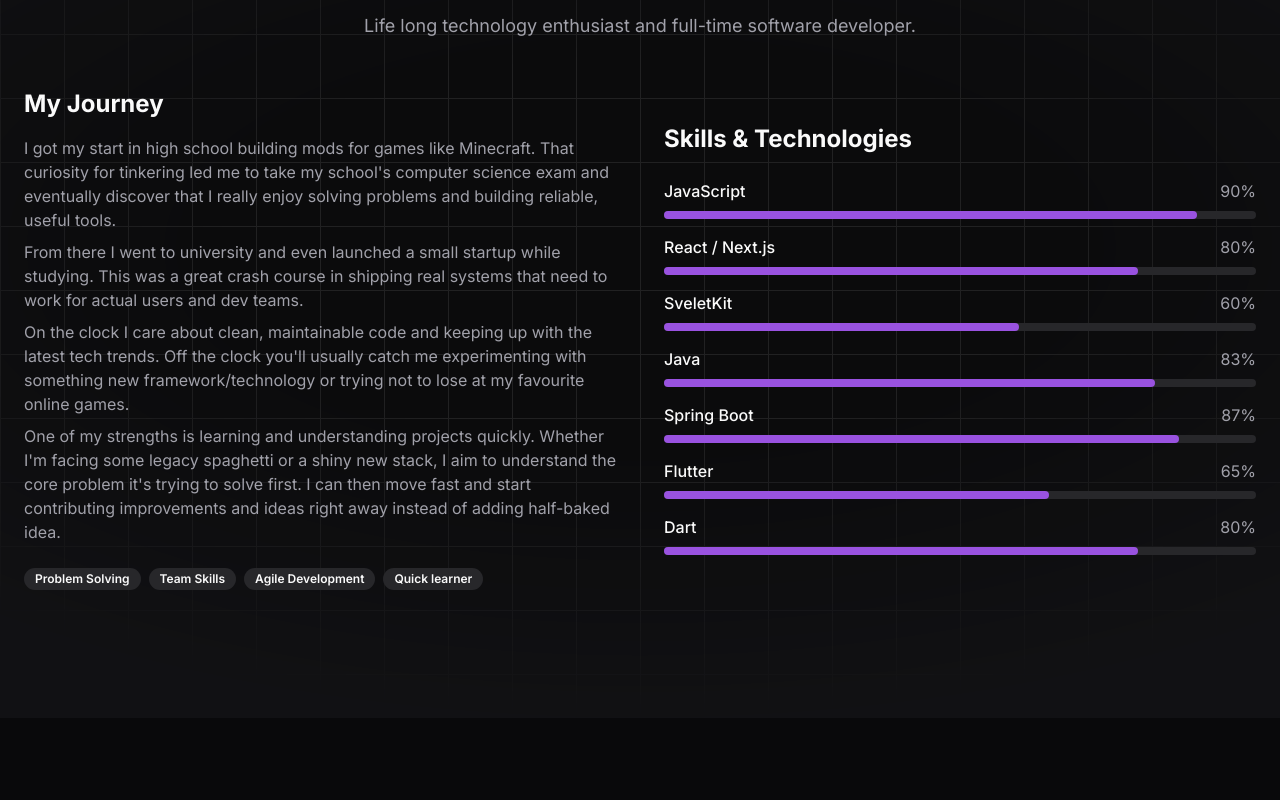
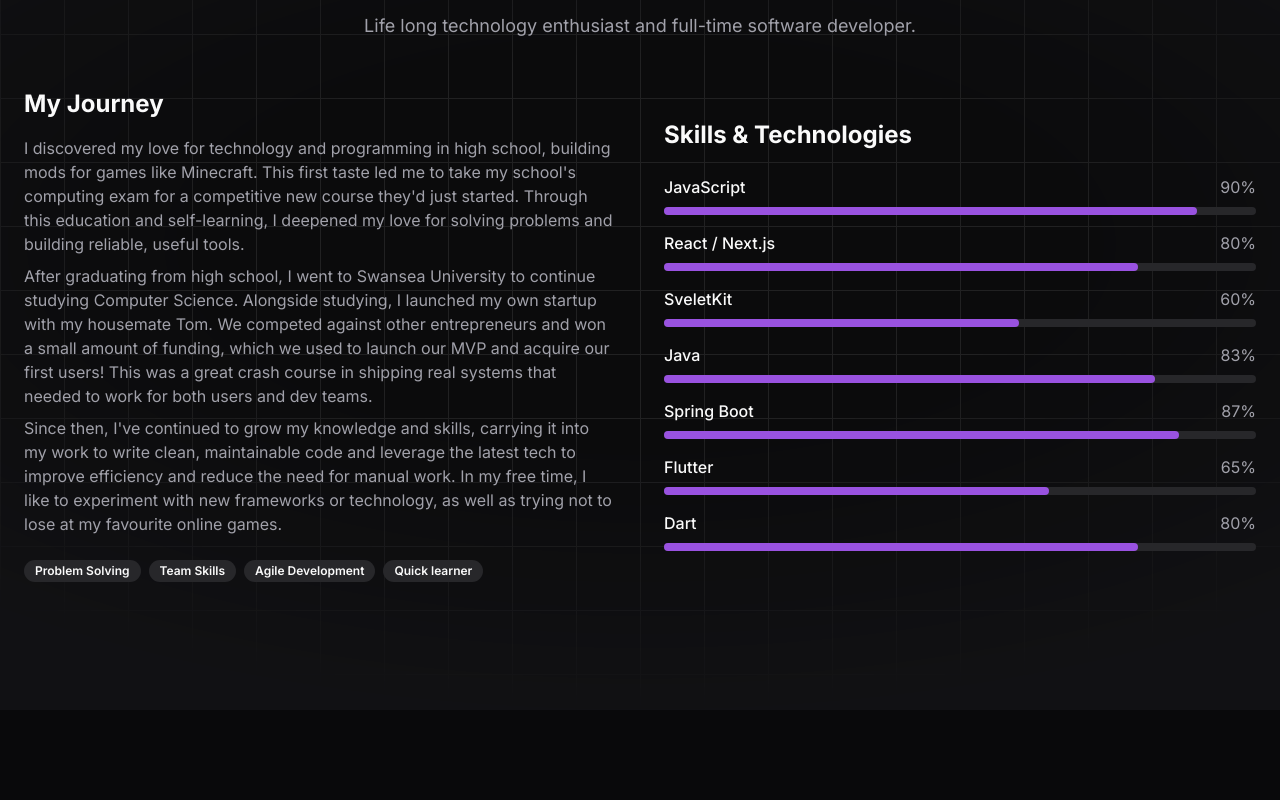
Before and after one commit to SimplyAName/PersonalSiteV0Base, a Next.js app: page / in a window 1280 px wide. Shown: the part 1140-1940 px from the top of the page. Built offline with nearby package versions, Linux system fonts and the light colour scheme.

Commit message:
Update about and CV text

```diff
--- a/components/sections/about-section.tsx
+++ b/components/sections/about-section.tsx
@@ -48,27 +48,28 @@ export function AboutSection() {
             transition={{duration: 0.5}}
           >
             <h3 className="mb-4 text-2xl font-bold">My Journey</h3>
+
             <div className="text-muted-foreground mb-6 flex flex-col gap-2">
               <p>
-                I got my start in high school building mods for games like Minecraft. That curiosity
-                for tinkering led me to take my school's computer science exam and eventually
-                discover that I really enjoy solving problems and building reliable, useful tools.
+                I discovered my love for technology and programming in high school, building mods
+                for games like Minecraft. This first taste led me to take my school's computing exam
+                for a competitive new course they'd just started. Through this education and
+                self-learning, I deepened my love for solving problems and building reliable, useful
+                tools.
               </p>
               <p>
-                From there I went to university and even launched a small startup while studying.
-                This was a great crash course in shipping real systems that need to work for actual
-                users and dev teams.
+                After graduating from high school, I went to Swansea University to continue studying
+                Computer Science. Alongside studying, I launched my own startup with my housemate
+                Tom. We competed against other entrepreneurs and won a small amount of funding,
+                which we used to launch our MVP and acquire our first users! This was a great crash
+                course in shipping real systems that needed to work for both users and dev teams.
               </p>
               <p>
-                On the clock I care about clean, maintainable code and keeping up with the latest
-                tech trends. Off the clock you'll usually catch me experimenting with something new
-                framework/technology or trying not to lose at my favourite online games.
-              </p>
-              <p>
-                One of my strengths is learning and understanding projects quickly. Whether I'm
-                facing some legacy spaghetti or a shiny new stack, I aim to understand the core
-                problem it's trying to solve first. I can then move fast and start contributing
-                improvements and ideas right away instead of adding half-baked idea.
+                Since then, I've continued to grow my knowledge and skills, carrying it into my work
+                to write clean, maintainable code and leverage the latest tech to improve efficiency
+                and reduce the need for manual work. In my free time, I like to experiment with new
+                frameworks or technology, as well as trying not to lose at my favourite online
+                games.
               </p>
             </div>
             <div className="flex flex-wrap gap-2">
--- a/components/sections/contact-section.tsx
+++ b/components/sections/contact-section.tsx
@@ -24,8 +24,9 @@ export function ContactSection() {
             Let's Work Together
           </h2>
           <p className="text-muted-foreground mx-auto max-w-[700px] md:text-xl">
-            I'm always interested in new opportunities and exciting projects. Let's discuss how we
-            can bring your ideas to life.
+            I'm always interested in new opportunities and exciting projects.
+            <br />
+            Let's discuss how we can bring your ideas to life.
           </p>
           <div className="mt-4 flex flex-col gap-4 sm:flex-row">
             <Button
@@ -45,7 +46,7 @@ export function ContactSection() {
               className="h-12 rounded-full bg-transparent px-8 text-base"
               asChild
             >
-              <a href="/cv.pdf" download>
+              <a href="/assets/me/michael-loney-cv.pdf" download>
                 <Download className="mr-2 size-4" />
                 Download CV
               </a>
```
Also changed, not shown: 2 other files (tests, documents, lock files or other folders).
